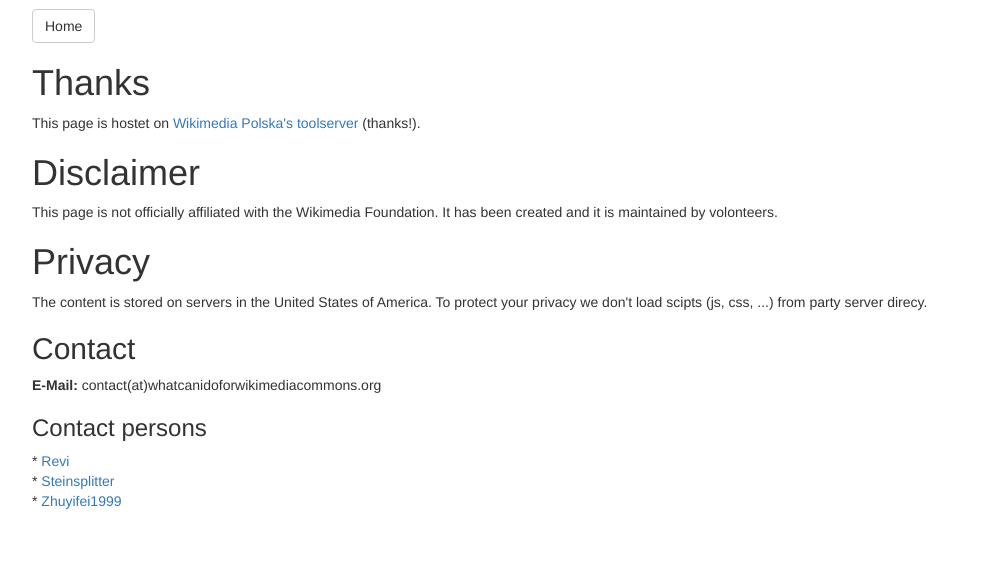
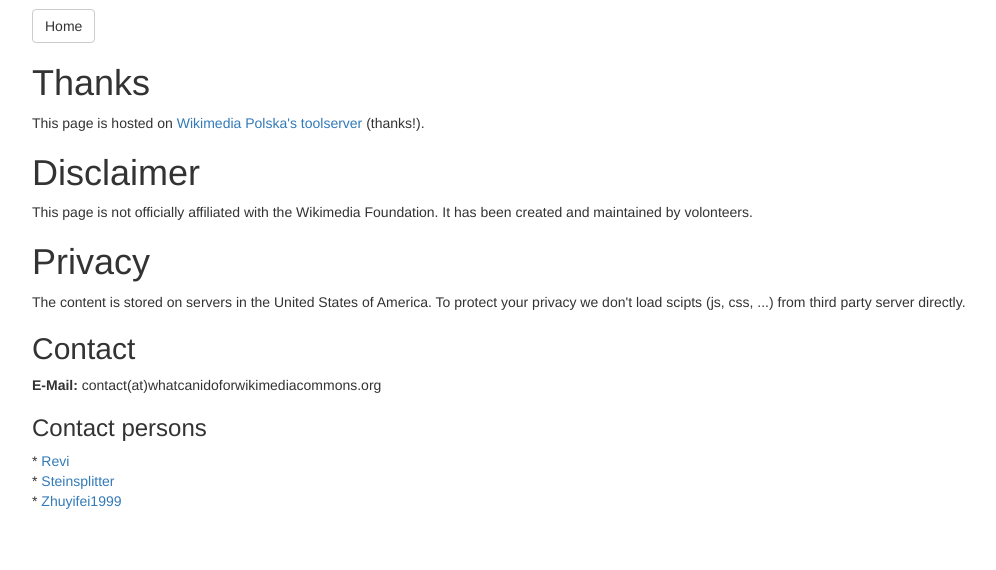
Before and after one commit to wcidfwc/public_html, a PHP site: page /disclaimer.php in a window 1280 px wide. Shown: the part 51-621 px from the top of the page, without its empty margins (53-1049 px from the left). Run offline with PHP 8.4, Linux system fonts and the light colour scheme.

Commit message:
[disclamer] typo and grammar fixes

```diff
--- a/disclaimer.php
+++ b/disclaimer.php
@@ -1,6 +1,6 @@
 <?php
 require('func.php');
-start("Lagal stuff")
+start("Legal stuff")
 ?>
     <div class="container">   <nav class="navbar navbar-default navbar-fixed-top">
       <div class="container">
@@ -12,13 +12,13 @@ start("Lagal stuff")
 <a type="button" href="index.php" class="btn btn-default">Home</a>
 
 <h1>Thanks</h1>
-This page is hostet on <a href="http://tools.wikimedia.pl/">Wikimedia Polska's toolserver</a> (thanks!).
+This page is hosted on <a href="http://tools.wikimedia.pl/">Wikimedia Polska's toolserver</a> (thanks!).
 
 <h1>Disclaimer</h1>
-<p>This page is not officially affiliated with the Wikimedia Foundation. It has been created and it is maintained by volonteers.</p>
+<p>This page is not officially affiliated with the Wikimedia Foundation. It has been created and maintained by volonteers.</p>
 
 <h1>Privacy</h1>
-<p>The content is stored on servers in the United States of America. To protect your privacy we don't load scipts (js, css, ...) from party server direcy.</p>
+<p>The content is stored on servers in the United States of America. To protect your privacy we don't load scipts (js, css, ...) from third party server directly.</p>
 
 <h2>Contact</h2>
 <p><b>E-Mail:</b> contact(at)whatcanidoforwikimediacommons.org</p>
```
